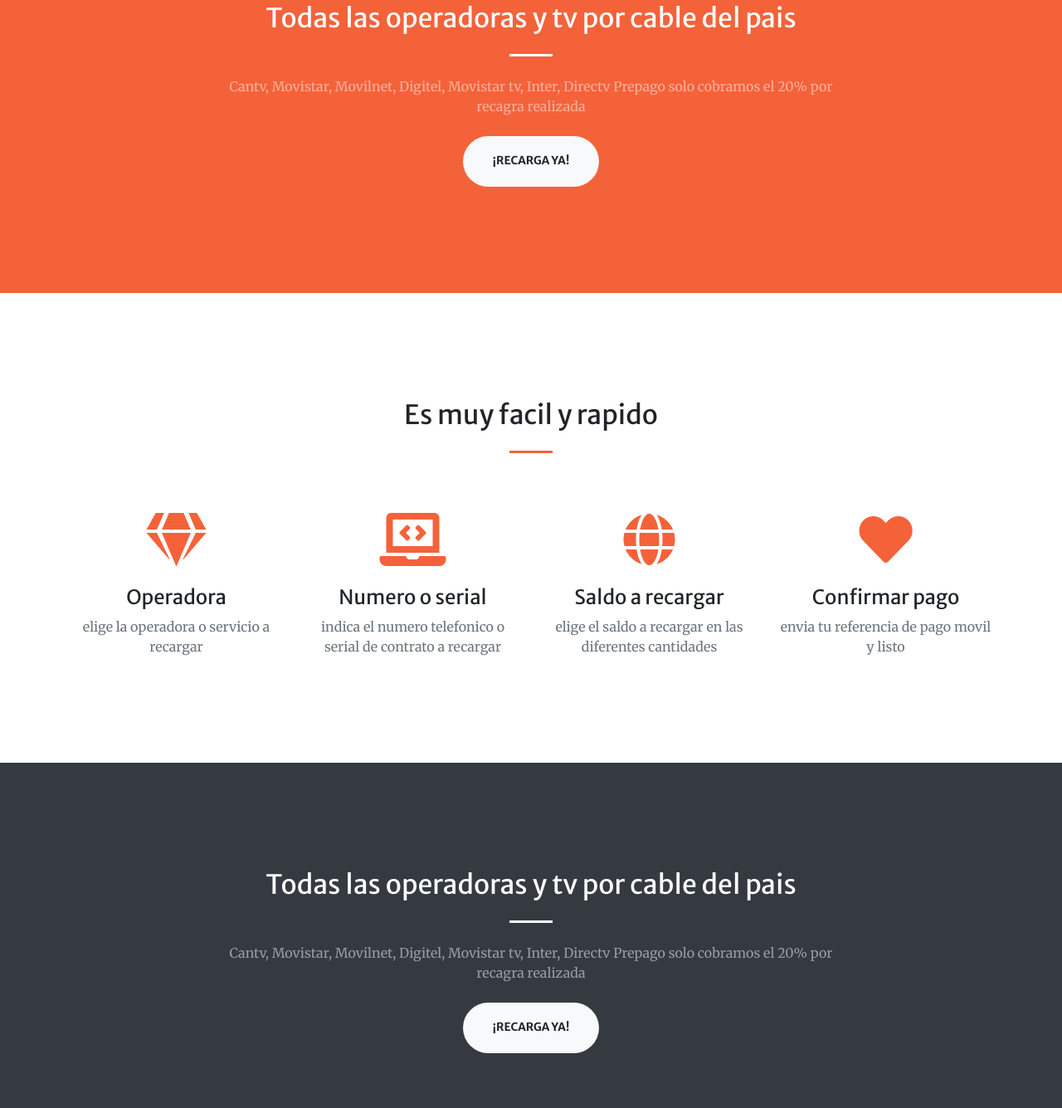
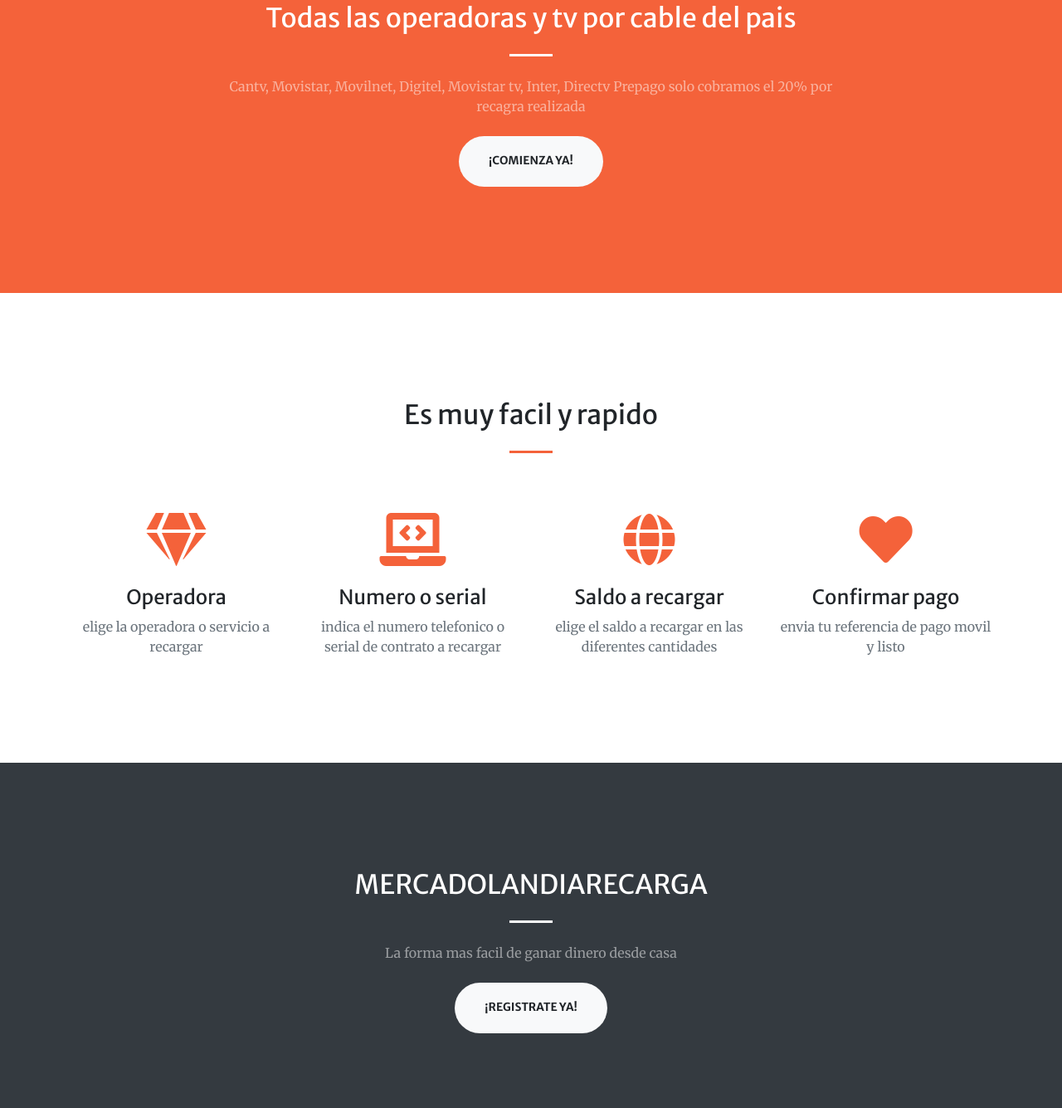
Before and after one commit to supernovave/mercadolandia, a website with bundled scripts: page index.html in a window 1280 px wide. Shown: the part 925-2260 px from the top of the page at 83% size. Built offline with nearby package versions, Linux system fonts and the light colour scheme.

Commit message:
Update index.html

```diff
--- a/index.html
+++ b/index.html
@@ -78,7 +78,7 @@
           <h2 class="text-white mt-0">Todas las operadoras y tv por cable del pais</h2>
           <hr class="divider light my-4">
           <p class="text-white-50 mb-4"> Cantv, Movistar, Movilnet, Digitel, Movistar tv, Inter, Directv Prepago solo cobramos el 20% por recagra realizada</p>
-          <a class="btn btn-light btn-xl js-scroll-trigger" href="# page-top">¡Recarga Ya!</a>
+          <a class="btn btn-light btn-xl js-scroll-trigger" href="# page-top">¡COMIENZA YA!</a>
         </div>
       </div>
     </div>
@@ -127,10 +127,10 @@
     <div class="container">
       <div class="row justify-content-center">
         <div class="col-lg-8 text-center">
-          <h2 class="text-white mt-0">Todas las operadoras y tv por cable del pais</h2>
+          <h2 class="text-white mt-0">MERCADOLANDIARECARGA</h2>
           <hr class="divider light my-4">
-          <p class="text-white-50 mb-4"> Cantv, Movistar, Movilnet, Digitel, Movistar tv, Inter, Directv Prepago solo cobramos el 20% por recagra realizada</p>
-          <a class="btn btn-light btn-xl js-scroll-trigger" href="# page-top">¡Recarga Ya!</a>
+          <p class="text-white-50 mb-4">La forma mas facil de ganar dinero desde casa</p>
+          <a class="btn btn-light btn-xl js-scroll-trigger" href="# page-top">¡REGISTRATE YA!</a>
         </div>
       </div>
     </div>
```
